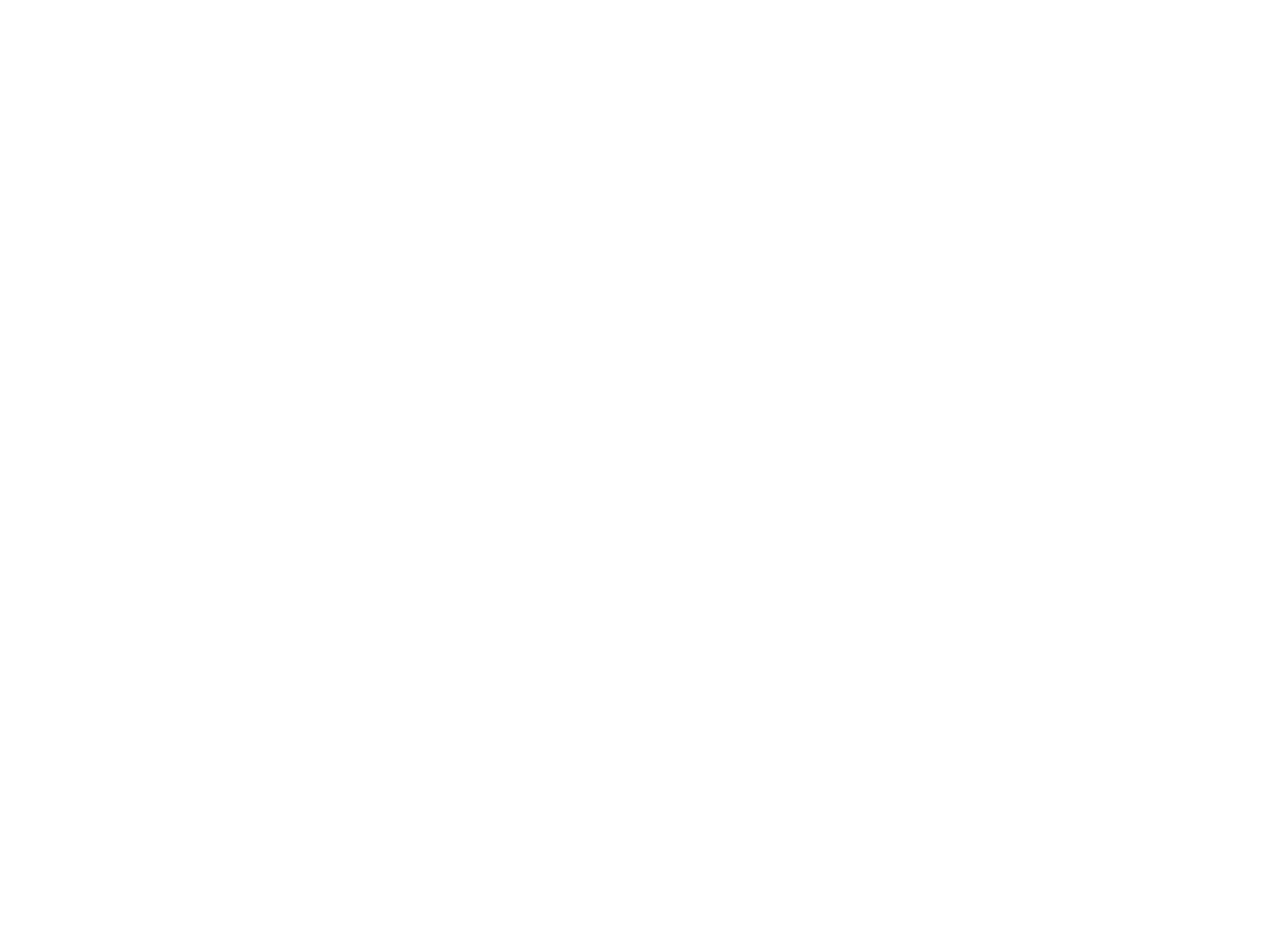
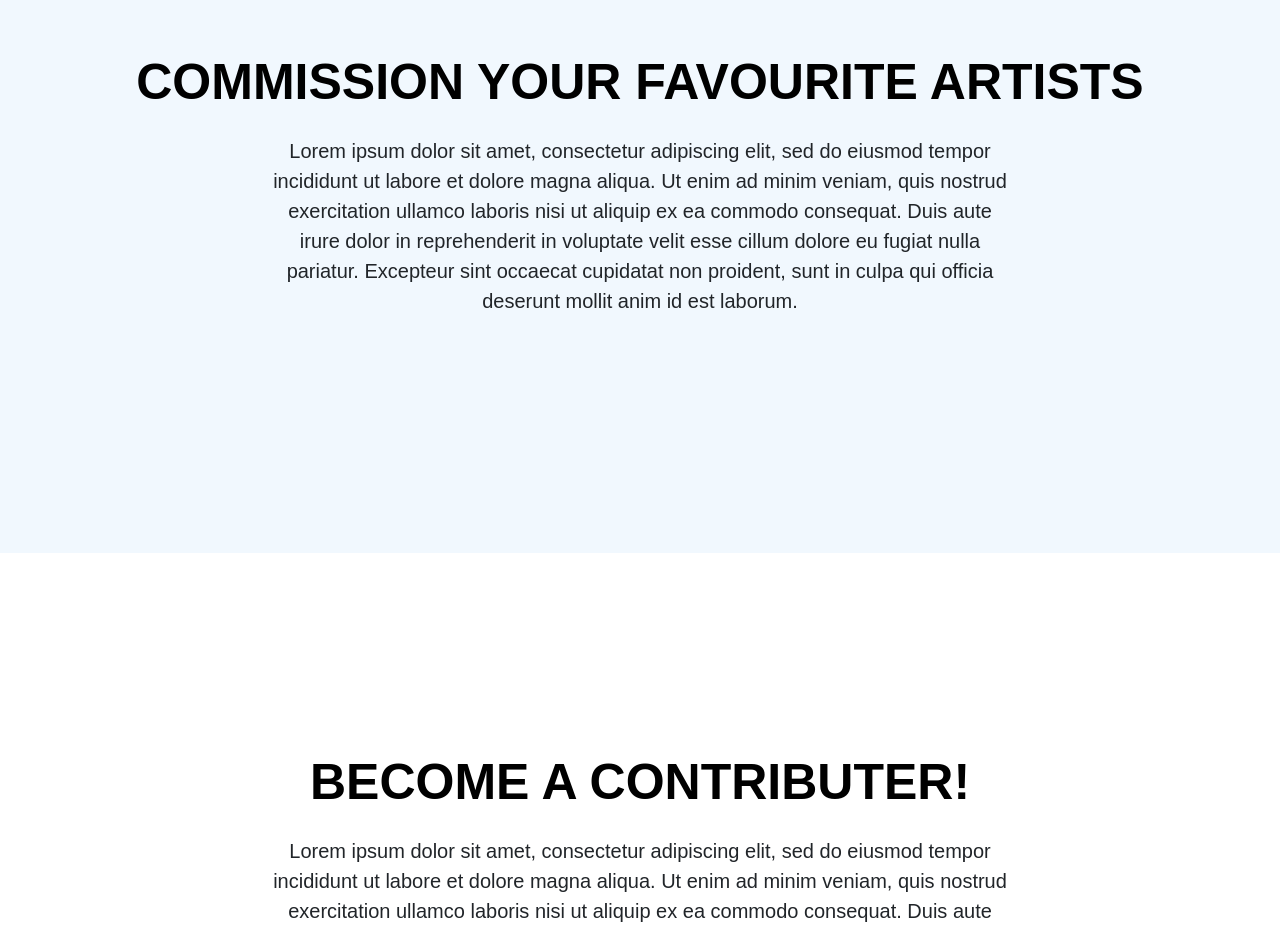
Before and after one commit to ChadlinMaalgraaff/USCS-Art_Project, a React (Create React App) app: page / in a window 1280 px wide. Shown: the part 2320-3251 px from the top of the page. Before the commit the page ends 2077 px from the top, so only its background shows below. Built offline with nearby package versions, Linux system fonts and the light colour scheme.

Commit message:
section 3 and 4 complete of home page

```diff
--- a/src/Components/Home/Home.js
+++ b/src/Components/Home/Home.js
@@ -27,6 +27,7 @@ class Home extends Component {
                 <div className='section section-2'>
                     <br/><br/><br/>
                     <p className='section-heading text-center'>BROWSE</p>
+                    <br/>
                     <Container>
                         <Row>
                             <Col
@@ -121,6 +122,23 @@ class Home extends Component {
                             </Col>
                         </Row>
                     </Container>
+                    <br/><br/><br/>
+                </div>
+                <div className='section section-1'>
+                    <br/><br/><br/><br/><br/><br/><br/><br/>
+                    <p className='section-heading text-center'>COMMISSION YOUR FAVOURITE ARTISTS</p>
+                    <p className='text-center section-text'>
+                        Lorem ipsum dolor sit amet, consectetur adipiscing elit, sed do eiusmod tempor<br/>incididunt ut labore et dolore magna aliqua. Ut enim ad minim veniam, quis nostrud<br/>exercitation ullamco laboris nisi ut aliquip ex ea commodo consequat. Duis aute<br/>irure dolor in reprehenderit in voluptate velit esse cillum dolore eu fugiat nulla<br/>pariatur. Excepteur sint occaecat cupidatat non proident, sunt in culpa qui officia<br/>deserunt mollit anim id est laborum.
+                    </p>
+                    <br/><br/>
+                </div>
+                <div className='section section-1' style={{backgroundColor:'white'}}>
+                    <br/><br/><br/><br/><br/><br/><br/><br/>
+                    <p className='section-heading text-center'>BECOME A CONTRIBUTER!</p>
+                    <p className='text-center section-text'>
+                        Lorem ipsum dolor sit amet, consectetur adipiscing elit, sed do eiusmod tempor<br/>incididunt ut labore et dolore magna aliqua. Ut enim ad minim veniam, quis nostrud<br/>exercitation ullamco laboris nisi ut aliquip ex ea commodo consequat. Duis aute<br/>irure dolor in reprehenderit in voluptate velit esse cillum dolore eu fugiat nulla<br/>pariatur. Excepteur sint occaecat cupidatat non proident, sunt in culpa qui officia<br/>deserunt mollit anim id est laborum.
+                    </p>
+                    <br/><br/>
                 </div>
             </div>
         );
```
